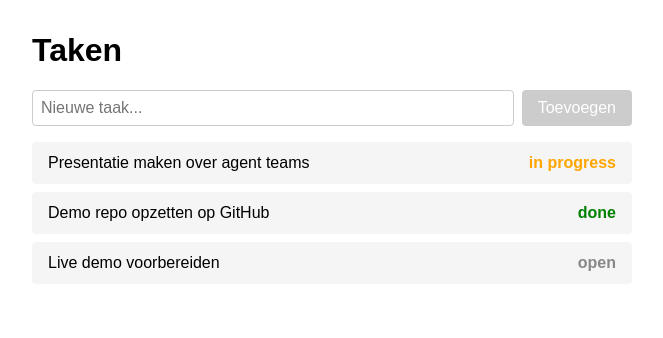
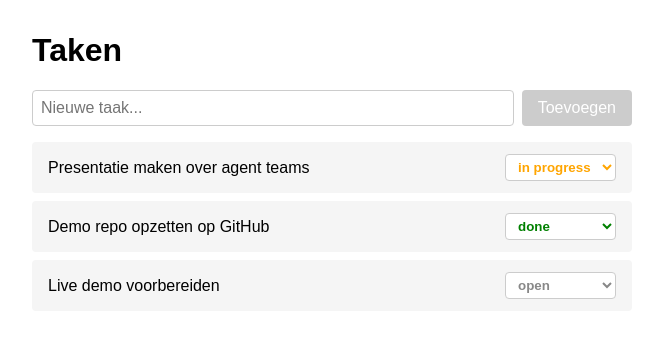
Before and after one commit to joriswijlens/agent-teams, a React (Create React App) app: page / in a window 1280 px wide. Shown: the top 338 px of the page, without its empty margins (308-971 px from the left). Built offline with nearby package versions, Linux system fonts and the light colour scheme.

Commit message:
Voeg statuswijziging toe per taak via dropdown
- Elke taak heeft een dropdown met statussen: open, in progress, done
- Kleur past zich direct aan bij statuswijziging
- Statuswijziging wordt opgeslagen in React state

Closes #2

```diff
--- a/src/App.js
+++ b/src/App.js
@@ -5,6 +5,12 @@ const initialTasks = [
   { id: 2, title: 'Demo repo opzetten op GitHub', status: 'done' },
   { id: 3, title: 'Live demo voorbereiden', status: 'open' },
 ];
+
+const statusColors = {
+  open: '#888',
+  'in progress': 'orange',
+  done: 'green',
+};
 
 export default function App() {
   const [tasks, setTasks] = useState(initialTasks);
@@ -19,6 +25,12 @@ export default function App() {
       status: 'open',
     }]);
     setNewTitle('');
+  };
+
+  const handleStatusChange = (id, newStatus) => {
+    setTasks(tasks.map(task =>
+      task.id === id ? { ...task, status: newStatus } : task
+    ));
   };
 
   return (
@@ -64,14 +76,26 @@ export default function App() {
             borderRadius: 4,
             display: 'flex',
             justifyContent: 'space-between',
+            alignItems: 'center',
           }}>
             <span>{task.title}</span>
-            <span style={{
-              color: task.status === 'done' ? 'green' : task.status === 'in progress' ? 'orange' : '#888',
-              fontWeight: 'bold',
-            }}>
-              {task.status}
-            </span>
+            <select
+              value={task.status}
+              onChange={e => handleStatusChange(task.id, e.target.value)}
+              style={{
+                color: statusColors[task.status],
+                fontWeight: 'bold',
+                border: '1px solid #ccc',
+                borderRadius: 4,
+                padding: '0.25rem 0.5rem',
+                cursor: 'pointer',
+                background: 'white',
+              }}
+            >
+              <option value="open">open</option>
+              <option value="in progress">in progress</option>
+              <option value="done">done</option>
+            </select>
           </li>
         ))}
       </ul>
```
